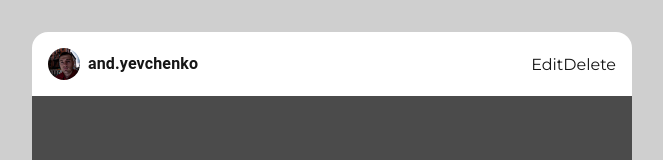
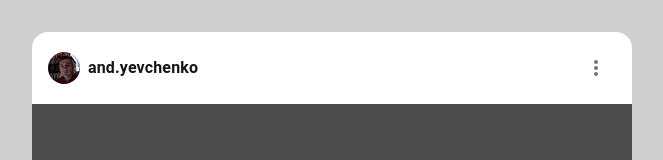
Before and after one commit to and-yevchenko/blog-post-restapi, a React (Vite) app: page / in a window 1280 px wide. Shown: the top 160 px of the page, without its empty margins (0-663 px from the left). Built offline with nearby package versions, Linux system fonts and the light colour scheme.

Commit message:
Add initial component MoreOptions

```diff
--- a/package.json
+++ b/package.json
@@ -12,6 +12,7 @@
   "dependencies": {
     "@emotion/react": "^11.14.0",
     "@emotion/styled": "^11.14.0",
+    "@mui/icons-material": "^6.2.1",
     "@mui/material": "^6.2.1",
     "react": "^18.3.1",
     "react-dom": "^18.3.1"
--- /dev/null
+++ b/src/components/MoreOptions/MoreOptions.tsx
@@ -0,0 +1,49 @@
+import { IconButton, Menu, MenuItem } from '@mui/material';
+import { BaseSyntheticEvent, useState } from 'react';
+import MoreVertIcon from '@mui/icons-material/MoreVert';
+
+const options = ['Edit', 'Remove'];
+
+export const MoreOptions = () => {
+    const [anchorEl, setAnchorEl] = useState(null);
+    const open = Boolean(anchorEl);
+    const handleClick = (event: BaseSyntheticEvent) => {
+        setAnchorEl(event.currentTarget);
+    };
+    const handleClose = () => {
+        setAnchorEl(null);
+    };
+
+    return (
+        <div className="more-options">
+            <IconButton
+                aria-label="more"
+                id="long-button"
+                aria-controls={open ? 'long-menu' : undefined}
+                aria-expanded={open ? 'true' : undefined}
+                aria-haspopup="true"
+                onClick={handleClick}
+            >
+                <MoreVertIcon />
+            </IconButton>
+            <Menu
+                id="long-menu"
+                MenuListProps={{
+                    'aria-labelledby': 'long-button',
+                }}
+                anchorEl={anchorEl}
+                open={open}
+                onClose={handleClose}
+            >
+                {options.map((option) => (
+                    <MenuItem
+                        key={option}
+                        onClick={handleClose}
+                    >
+                        {option}
+                    </MenuItem>
+                ))}
+            </Menu>
+        </div>
+    );
+};
--- a/src/components/Post/Post.tsx
+++ b/src/components/Post/Post.tsx
@@ -1,3 +1,4 @@
+import { MoreOptions } from '../MoreOptions/MoreOptions';
 import { User } from '../User/User';
 import './Post.css';
 
@@ -10,10 +11,7 @@ export const Post = () => {
 
             <div className='post-head'>
                 <User />
-                <div className='more-options'>
-                    <span>Edit</span>
-                    <span>Delete</span>
-                </div>
+                <MoreOptions />
             </div>
 
             <div className='post-main'>
```
Also changed, not shown: 1 other file (tests, documents, lock files or other folders).
